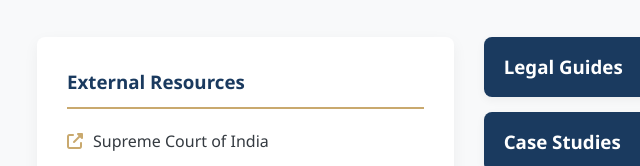
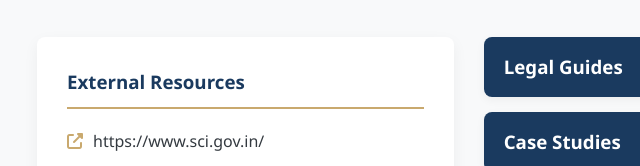
Before and after one commit to Dilip-92/Dilip, a plain HTML site: page index.html in a window 1280 px wide. Shown: the part 3960-4126 px from the top of the page, 23-663 px from the left. Drawn offline with Linux system fonts and the light colour scheme.

Commit message:
Update index.html

```diff
--- a/index.html
+++ b/index.html
@@ -1047,7 +1047,7 @@
                 <div class="resources-links">
                     <h3>External Resources</h3>
                     <ul>
-                        <li><a href="#"><i class="fas fa-external-link-alt"></i> Supreme Court of India</a></li>
+                        <li><a href="#"><i class="fas fa-external-link-alt"></i> https://www.sci.gov.in/</a></li>
                         <li><a href="#"><i class="fas fa-external-link-alt"></i> Bar Council of India</a></li>
                         <li><a href="#"><i class="fas fa-external-link-alt"></i> Legal Services Authority</a></li>
                         <li><a href="#"><i class="fas fa-external-link-alt"></i> Indian Kanoon</a></li>
```
